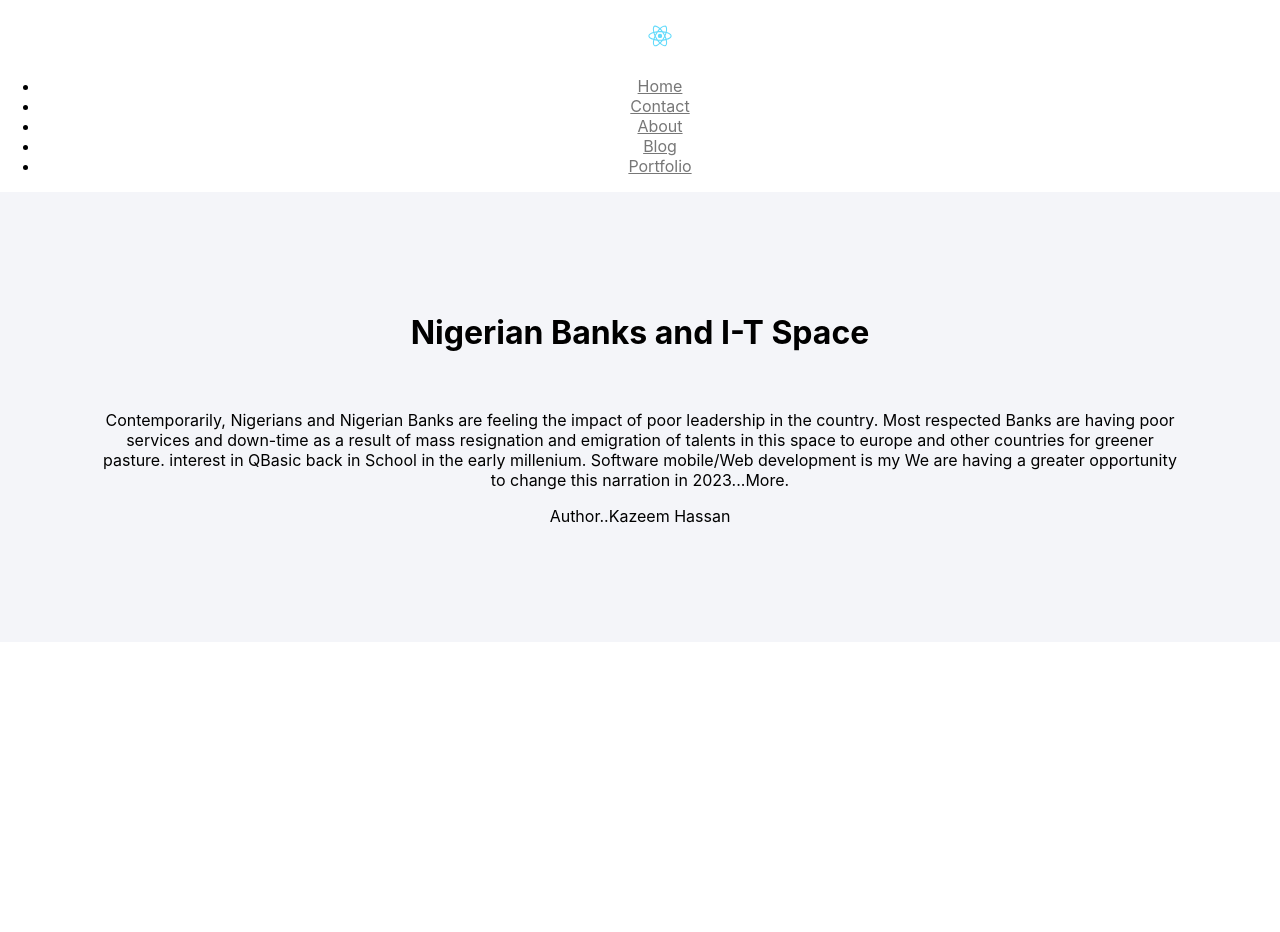
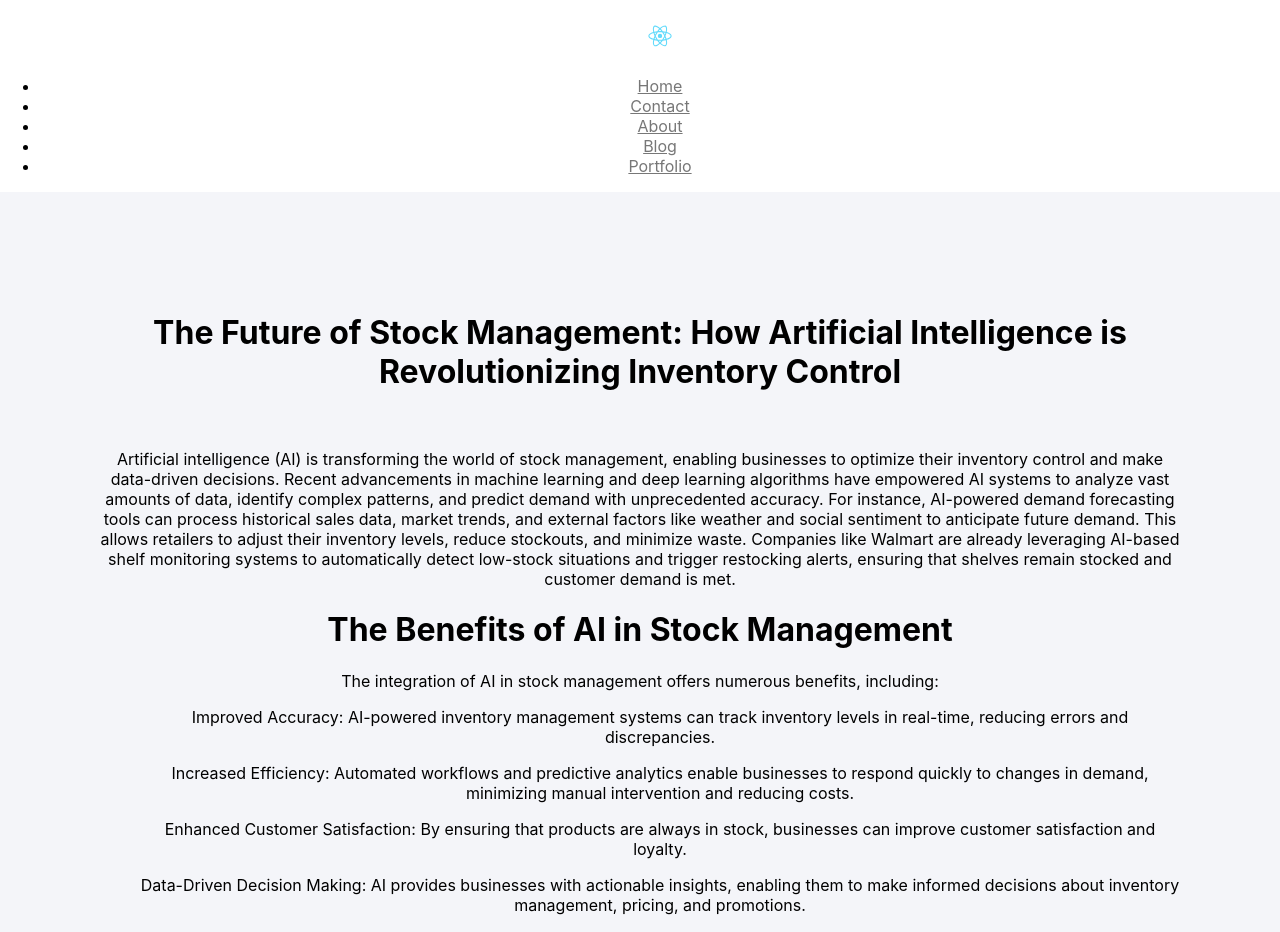
Before and after one commit to kayceehans/mywebsite, a React (Create React App) app: page /blog in a window 1280 px wide. Shown: the top 932 px of the page. Before the commit the page ends 800 px from the top, so only its background shows below. Built offline with nearby package versions, Linux system fonts and the light colour scheme; the HTML template or start-up script is replaced by a standard one.

Commit message:
Updated portfolio contact and home

```diff
--- a/src/App.css
+++ b/src/App.css
@@ -80,7 +80,7 @@ bottom: 30px;
 
 ul#menu li {
   display:inline;
-  color: red;
+  color: rgb(4, 4, 4);
   font-size: 1.5rem;
   font: bold;
 }
--- a/src/Content/Social.js
+++ b/src/Content/Social.js
@@ -5,7 +5,7 @@ class Social extends Component {
 {
 super(props);
 this.state={
-'myskills':['C#/.Net','ReactJs','MySQL','MongoDB','Redis']
+'myskills':['C#/.Net','Python/Django/Flask','AWS|Azure','Artificial Intelligent','Redis']
 };
 }
 render() {
--- a/src/pages/About.jsx
+++ b/src/pages/About.jsx
@@ -9,14 +9,20 @@ class About extends Component {
                 <img src={pic} alt="ProfilePic" className="profilepic"></img>
             <h4>Hey there,</h4>
             <h1>I'm Hassan Kazeem Destiny</h1>
-            <h3>Full Stack Web <u>Developer</u> | Mobile <u>Apps</u></h3>
+            <h3>Full Stack Web <u>Developer</u> | A-I <u>Enthausists</u></h3>
             <br></br>
-            <p>I started my journey in the world of computers from a young age,
-            laptop repairs in the days of grandpa windows 98, Pursuing my Software Engineering career with
-             interest in QBasic back in School in the early millenium. Software mobile/Web development is my
-            center of interest, I always love the idea of cross-platform development, 1-n one code base deploy into almost
-            any platform, which web technology like Javascript and .Net core enables me to do. I also like
-            creating Interactive UI components for fun.
+            <p>As a seasoned software engineer with a lifelong passion for technology, I've been driven by an insatiable curiosity and enthusiasm for innovation.
+              My journey in the world of computers began at a young age, with humble beginnings in laptop repairs during the Windows 98 era.
+              This early exposure sparked a deep interest in software development, which I further cultivated through my academic pursuits in Software Engineering.
+            </p>
+            <p>
+              Throughout my career, I've maintained a strong focus on software development, with a particular emphasis on mobile and web technologies.
+              I'm drawn to the versatility and reach of cross-platform development, which enables me to deploy applications seamlessly across multiple platforms from a single codebase.
+              Technologies like JavaScript and .NET Core have been instrumental in helping me achieve this goal.
+            </p>
+            <p>
+              One of my most notable projects was the development of an Intelligent Stock Management Service, which leveraged artificial intelligence to optimize inventory management and forecasting.
+              This project not only showcased the potential of AI in transforming business operations but also deepened my understanding of the complex interplay between technology and business.
             </p>
             </div>
         )
--- a/src/pages/Blog.jsx
+++ b/src/pages/Blog.jsx
@@ -5,13 +5,22 @@ class Blog extends Component {
         return (
             <div>
                 <div className="condiv">
-                    <h1 className="subtopic">Nigerian Banks and I-T Space</h1>
+                    <h1 className="subtopic">The Future of Stock Management: How Artificial Intelligence is Revolutionizing Inventory Control</h1>
 
                     <br></br>
-                    <p>Contemporarily, Nigerians and Nigerian Banks are feeling the impact of poor leadership in the country.
-                        Most respected Banks are having poor services and down-time as a result of mass resignation and emigration of talents in this space to europe and other countries for greener pasture.                       interest in QBasic back in School in the early millenium. Software mobile/Web development is my
-                        We are having a greater opportunity to change this narration in 2023...More.
+                    <p>
+                        Artificial intelligence (AI) is transforming the world of stock management, enabling businesses to optimize their inventory control and make data-driven decisions. Recent advancements in machine learning and deep learning algorithms have empowered AI systems to analyze vast amounts of data, identify complex patterns, and predict demand with unprecedented accuracy. For instance, AI-powered demand forecasting tools can process historical sales data, market trends, and external factors like weather and social sentiment to anticipate future demand. This allows retailers to adjust their inventory levels, reduce stockouts, and minimize waste. Companies like Walmart are already leveraging AI-based shelf monitoring systems to automatically detect low-stock situations and trigger restocking alerts, ensuring that shelves remain stocked and customer demand is met.
                     </p>
+                     <h1 className='subtopic'>  The Benefits of AI in Stock Management </h1>
+                    <p>
+                        The integration of AI in stock management offers numerous benefits, including:
+<ol>Improved Accuracy: AI-powered inventory management systems can track inventory levels in real-time, reducing errors and discrepancies.</ol>
+<ol> Increased Efficiency: Automated workflows and predictive analytics enable businesses to respond quickly to changes in demand, minimizing manual intervention and reducing costs.</ol>
+<ol> Enhanced Customer Satisfaction: By ensuring that products are always in stock, businesses can improve customer satisfaction and loyalty.</ol>
+<ol> Data-Driven Decision Making: AI provides businesses with actionable insights, enabling them to make informed decisions about inventory management, pricing, and promotions.</ol>
+As AI technology continues to evolve, we can expect to see even more innovative applications in stock management, driving efficiency, productivity, and growth in the retail industry.
+                    </p>
+
                     <p><bold>Author..Kazeem Hassan</bold></p>
                 </div>
             </div>
--- a/src/pages/Portfolio.jsx
+++ b/src/pages/Portfolio.jsx
@@ -3,7 +3,7 @@ import React from 'react'
 function Portfolio  ()
 {
     const state = {
-        'myskills': ['C#/.Net', 'JavaScipt/ReactJs', 'SQL/NoSQL DBs', 'Docker/Kubernettes', 'MicroService/MonoLiths', 'CI/CD']
+        'myskills': ['C#/.Net', 'Python/Django/Flasj', 'AWS/Azure', 'MicroService/MonoLiths']
     };
         return (
             <div>
```
